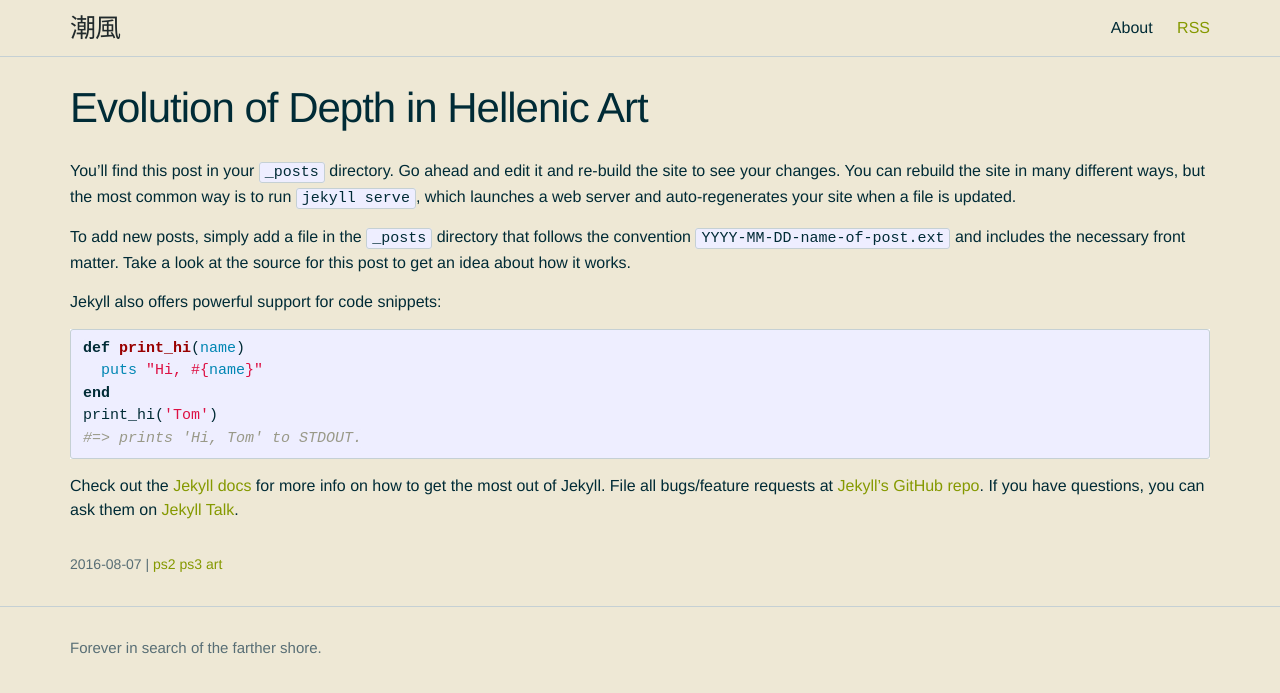
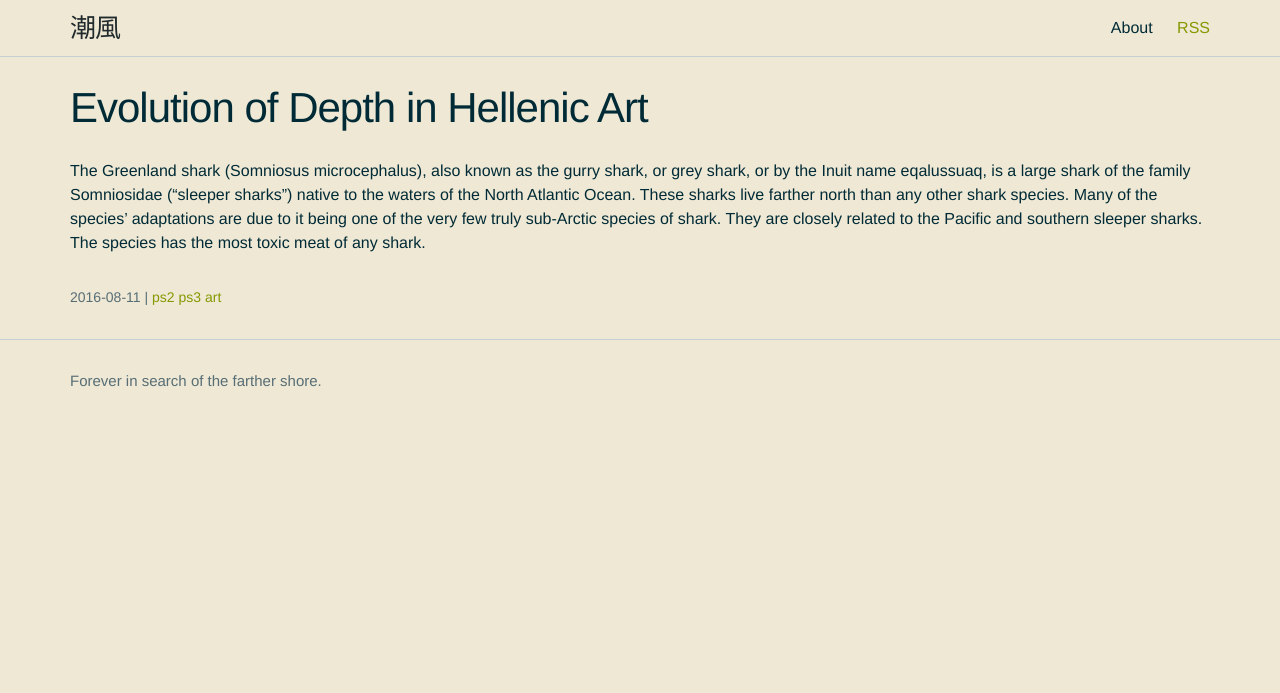
Before and after one commit to dempe/dempe.github.io, a Jekyll site: the page built from _posts/2016-08-09-time-for-a-new-post.md, in a window 1280 px wide. Shown: the top 693 px of the page. Built offline with Jekyll 4.4.1, drawn with Linux system fonts in a browser that asks for light colours.

Commit message:
add test post

```diff
--- a/_posts/2016-08-09-time-for-a-new-post.md
+++ b/_posts/2016-08-09-time-for-a-new-post.md
@@ -1,26 +1,8 @@
 ---
 layout: post
 title:  "Evolution of Depth in Hellenic Art"
-date:   2016-08-07 03:09:55 -0700
+date:   2016-08-11 03:09:55 -0700
 categories: second post
 tags: ps2 ps3 art
 ---
-You’ll find this post in your `_posts` directory. Go ahead and edit it and re-build the site to see your changes. You can rebuild the site in many different ways, but the most common way is to run `jekyll serve`, which launches a web server and auto-regenerates your site when a file is updated.
-
-To add new posts, simply add a file in the `_posts` directory that follows the convention `YYYY-MM-DD-name-of-post.ext` and includes the necessary front matter. Take a look at the source for this post to get an idea about how it works.
-
-Jekyll also offers powerful support for code snippets:
-
-{% highlight ruby %}
-def print_hi(name)
-  puts "Hi, #{name}"
-end
-print_hi('Tom')
-#=> prints 'Hi, Tom' to STDOUT.
-{% endhighlight %}
-
-Check out the [Jekyll docs][jekyll-docs] for more info on how to get the most out of Jekyll. File all bugs/feature requests at [Jekyll’s GitHub repo][jekyll-gh]. If you have questions, you can ask them on [Jekyll Talk][jekyll-talk].
-
-[jekyll-docs]: http://jekyllrb.com/docs/home
-[jekyll-gh]:   https://github.com/jekyll/jekyll
-[jekyll-talk]: https://talk.jekyllrb.com/
+The Greenland shark (Somniosus microcephalus), also known as the gurry shark, or grey shark, or by the Inuit name eqalussuaq, is a large shark of the family Somniosidae ("sleeper sharks") native to the waters of the North Atlantic Ocean. These sharks live farther north than any other shark species. Many of the species' adaptations are due to it being one of the very few truly sub-Arctic species of shark. They are closely related to the Pacific and southern sleeper sharks. The species has the most toxic meat of any shark.
```
